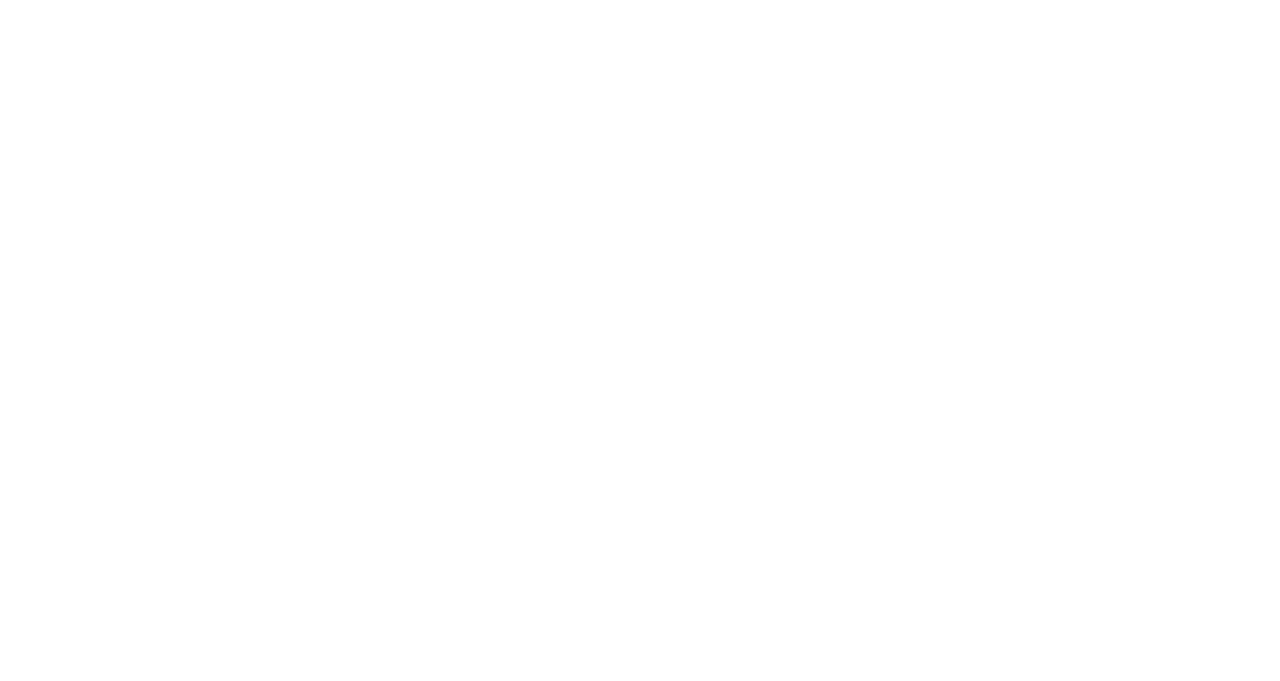
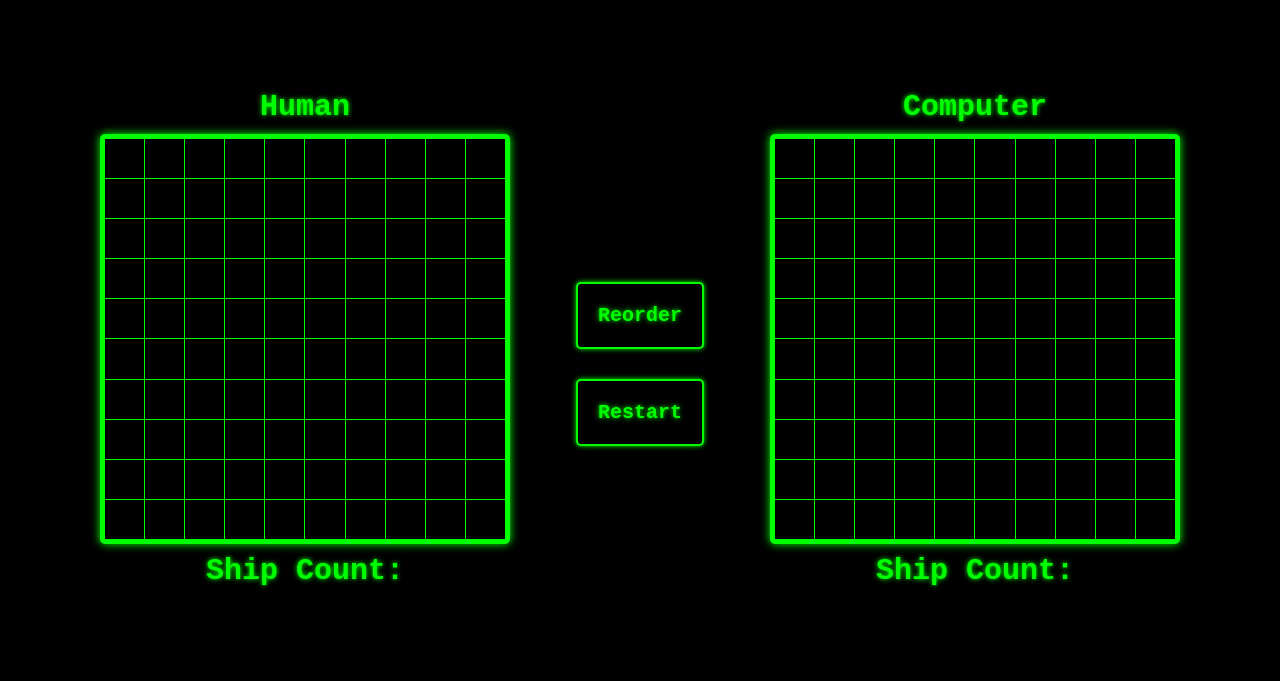
Before and after one commit to SinaBayati/battleship, a website built with webpack: page src/index.html in a window 1280 px wide. Built offline with nearby package versions, Linux system fonts and the light colour scheme.

Commit message:
Feature: implement UI

```diff
--- /dev/null
+++ b/modules/DOM.js
@@ -0,0 +1,16 @@
+export function renderGameboard(DOMHook){
+  for(let i = 0; i < 10; i++){
+    for(let j = 0; j < 10; j++){
+      const tile = generateTile();
+      tile.dataset.coords = `${j},${i}`;
+      const gameboard = document.querySelector(DOMHook);
+      gameboard.append(tile);
+    }
+  }
+}
+
+function generateTile(){
+  const tile = document.createElement("div");
+  tile.dataset.state = "empty";
+  return tile;
+}
--- a/modules/player.js
+++ b/modules/player.js
@@ -1,6 +1,6 @@
 import { gameboard } from './gameboard';
 
-export function player(name = "Computer"){
+export function player(name){
   return {
     gameboard: gameboard(),
     name,
--- a/src/index.html
+++ b/src/index.html
@@ -9,6 +9,23 @@
 </head>
 
 <body>
+  <div class="container">
+    <div class="wrapper">
+      <div class="text">Human</div>
+      <div id="gameboard-1" class="gameboard"></div>
+      <div class="ship-count-1 text">Ship Count: <span></span></div>
+    </div>
+    <div class="btn-container">
+      <span id="winner" class="text"></span>
+      <button class="btn">Reorder</button>
+      <button class="btn">Restart</button>
+    </div>
+    <div class="wrapper">
+      <div class="text">Computer</div>
+      <div id="gameboard-2" class="gameboard"></div>
+      <div class="ship-count-2 text">Ship Count: <span></span></div>
+    </div>
+  </div>
 
 </body>
 
--- a/src/index.js
+++ b/src/index.js
@@ -1,7 +1,41 @@
 import "./styles.css";
 import { player } from '../modules/player';
 import { generateShipCoords } from '../modules/generate-ship-coords';
+import { renderGameboard } from '../modules/DOM';
 
-const player1Name = "Steve";
-const player_1 = player(player1Name);
-const player_2 = player();
+const player_1 = player("Human");
+const player_2 = player("Computer");
+
+function getRandomCoord(){
+  const x = Math.floor(Math.random() * 10);
+  const y = Math.floor(Math.random() * 10);
+  return [x,y];
+}
+
+renderGameboard("#gameboard-1");
+renderGameboard("#gameboard-2");
+
+function getPlayerAttackCoord(){
+  // TODO ...
+}
+
+function showWinner(winner){
+  if(winner === "human"){
+    // TODO
+  } else if(winner === "computer"){
+    // TODO
+  }
+}
+
+// while(true){
+//   player_2.gameboard.receiveAttack(getPlayerAttackCoord());
+//   if(player_2.gameboard.areAllShipsSunk()){
+//     showWinner("human");
+//     break;
+//   }
+//   player_1.gameboard.receiveAttack(getRandomCoord());
+//   if(player_1.gameboard.areAllShipsSunk()){
+//     showWinner("computer");
+//     break;
+//   }
+// }
--- a/src/styles.css
+++ b/src/styles.css
@@ -0,0 +1,94 @@
+*,*::after,*::before{
+  margin: 0;
+  padding: 0;
+}
+
+html{
+  font-size: 62.5%;
+}
+
+:root{
+  --green: #00ff00;
+}
+
+body{
+  background-color: black;
+}
+
+.container{
+  display: flex;
+  justify-content: space-between;
+  align-items: center;
+  padding: 8rem 10rem;
+}
+
+div[data-state="empty"]{
+  background-color: black;
+}
+div[data-state="marked"]{
+  background-color: #0080ff;
+}
+div[data-state="hit"]{
+  background-color: red;
+}
+div[data-state="ship"]{
+  background-color: var(--green);
+}
+
+.gameboard{
+  display: grid;
+  grid-template-columns: repeat(10,1fr);
+  grid-template-rows: repeat(10, 1fr);
+  gap: 1px;
+  width: 400px;
+  height: 400px;
+  background-color: var(--green);
+  border: 5px solid var(--green);
+  border-radius: 5px;
+  box-shadow: 0 0 10px var(--green);
+}
+
+.text{
+  color: var(--green);
+  font-size: 3rem;
+  font-family: 'Courier New', Courier, monospace;
+  font-weight: 600;
+  text-shadow: 0 0 5px var(--green);
+  display: flex;
+  justify-content: center;
+  margin: 1rem 0 1rem;
+}
+
+.btn-container{
+  display: flex;
+  flex-direction: column;
+  gap: 3rem;
+}
+
+.btn{
+  padding: 20px;
+  border-radius: 5px;
+  border: 2px solid var(--green);
+  background-color: black;
+  color: var(--green);
+  font-size: 2rem;
+  font-family: 'Courier New', Courier, monospace;
+  font-weight: 900;
+  text-shadow: 0 0 5px var(--green);
+  box-shadow: 0 0 5px var(--green);
+  transition: all .2s;
+}
+
+.btn:hover,
+.btn:active{
+  background-color: var(--green);
+  color: black;
+}
+
+#gameboard-1{
+
+}
+
+#gameboard-2{
+
+}
```
